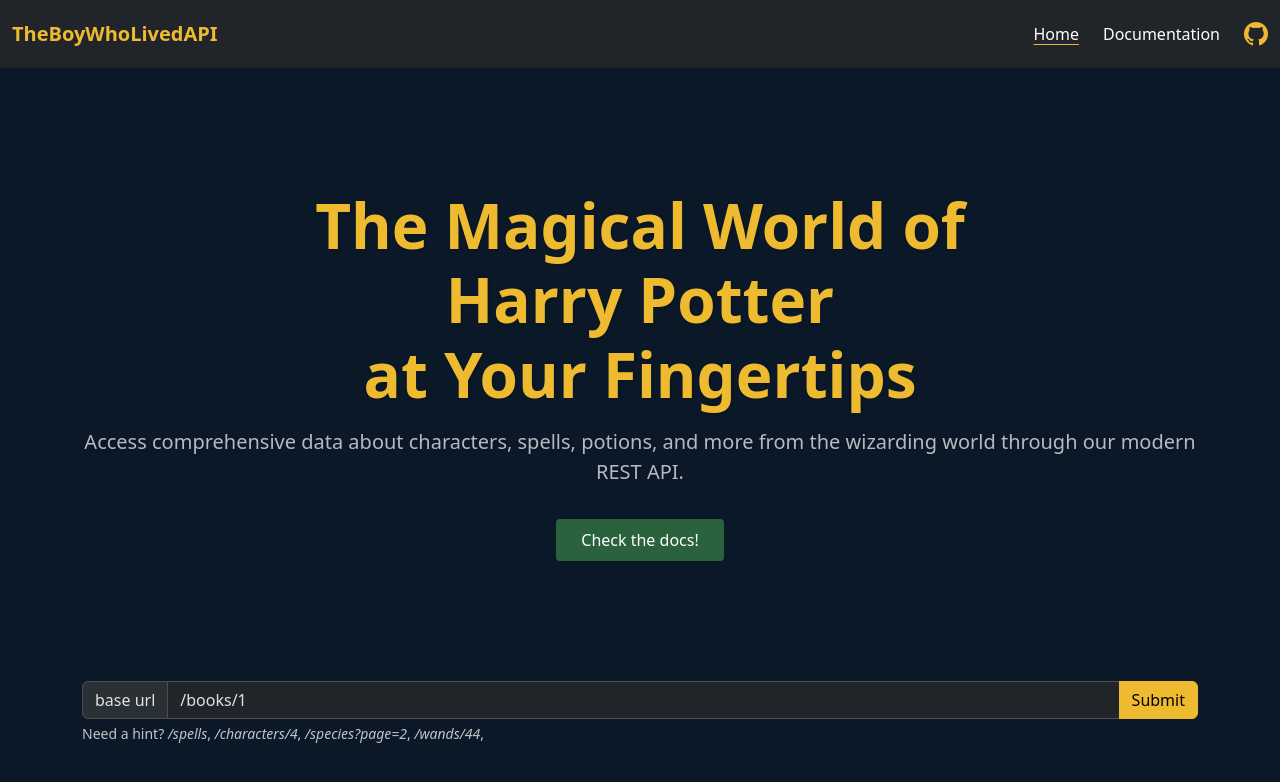
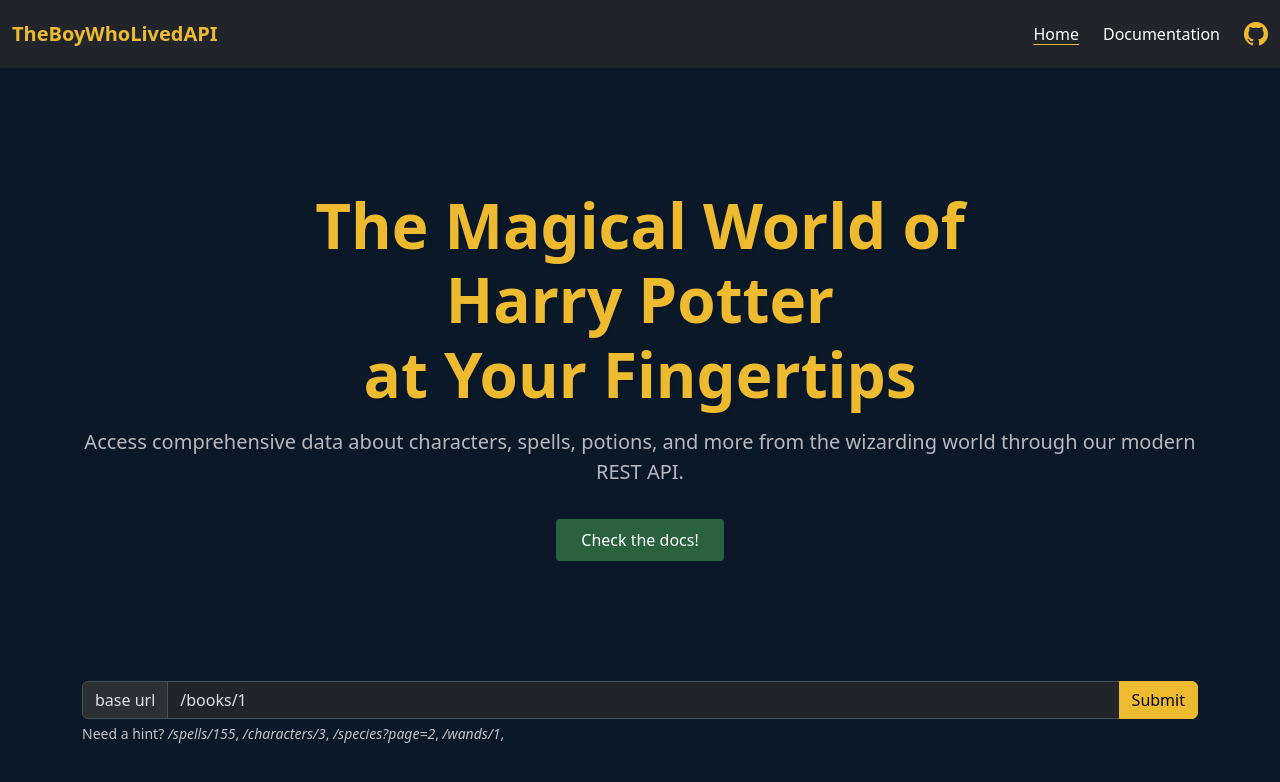
Before and after one commit to dedemenezes/vue-theboywholived, a Vue app: page / in a window 1280 px wide. Shown: the top 782 px of the page. Built offline with nearby package versions, Linux system fonts and the light colour scheme; no server answers.

Commit message:
update urls

```diff
--- a/src/components/RequestForm.vue
+++ b/src/components/RequestForm.vue
@@ -21,8 +21,6 @@ const sendResquest = async () => {
 }
 
 const updatePath = (newPath) => {
-  console.log(newPath)
-
   path.value = newPath
   sendResquest()
 }
@@ -47,10 +45,10 @@ onMounted(() => {
       </div>
       <div class="form-text" id="basic-addon4">
         Need a hint?
-        <RequestSuggestion @update-path="updatePath" msg="/spells" />,
-        <RequestSuggestion @update-path="updatePath" msg="/characters/4" />,
+        <RequestSuggestion @update-path="updatePath" msg="/spells/155" />,
+        <RequestSuggestion @update-path="updatePath" msg="/characters/3" />,
         <RequestSuggestion @update-path="updatePath" msg="/species?page=2" />,
-        <RequestSuggestion @update-path="updatePath" msg="/wands/44" />,
+        <RequestSuggestion @update-path="updatePath" msg="/wands/1" />,
       </div>
     </form>
   </div>
```
